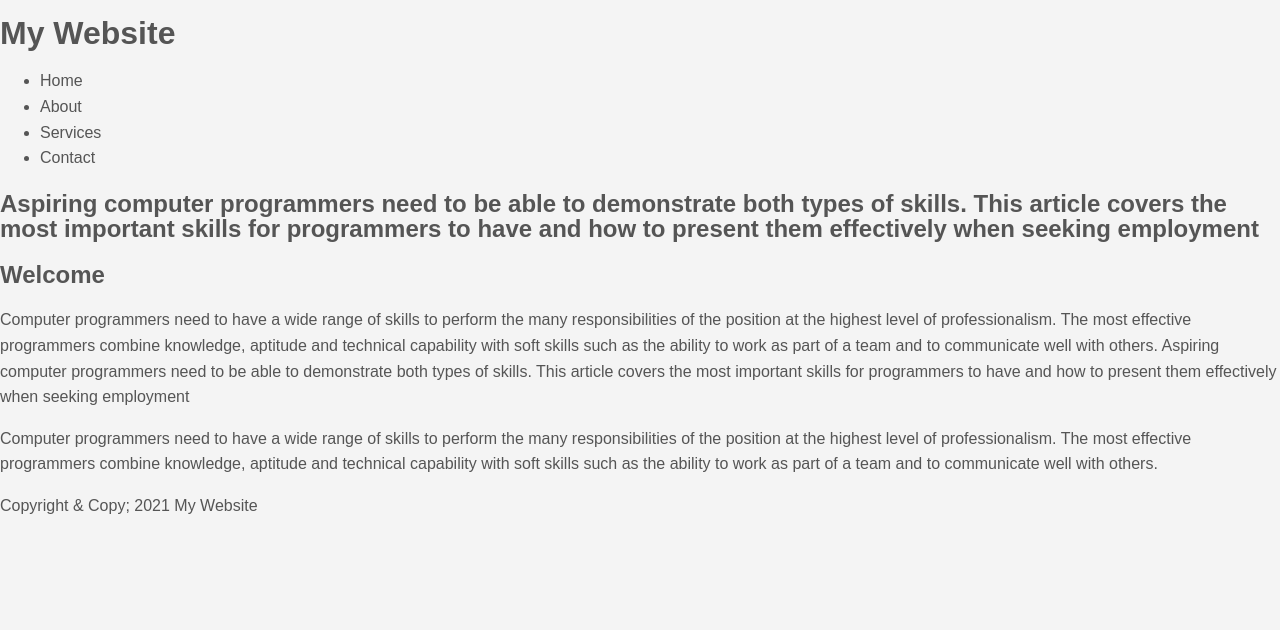
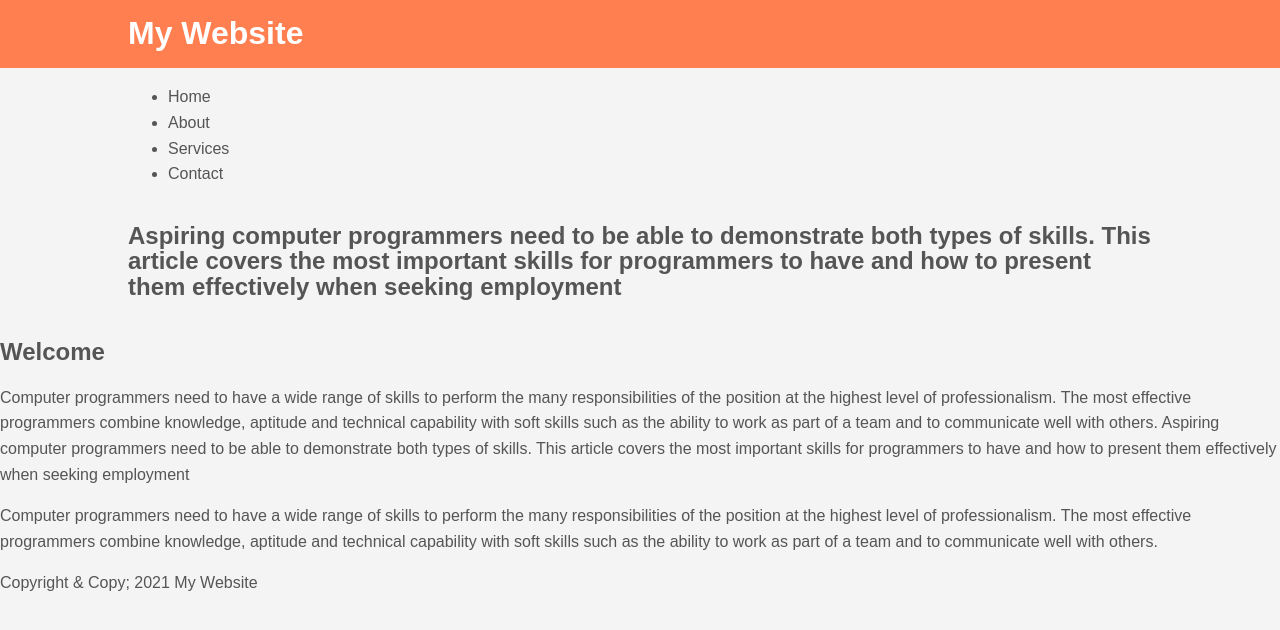
Before and after one commit to Theuri0411/CSS-Practice, a plain HTML site: page my website/index.html in a window 1280 px wide. Drawn offline with Linux system fonts and the light colour scheme.

Commit message:
Styled  container and main header

```diff
--- a/my website/css/style.css
+++ b/my website/css/style.css
@@ -6,3 +6,14 @@ body {
     line-height: 1.6em;
     margin: 0;
 }
+
+.container {
+    width: 80%;
+    margin: auto;
+    overflow: hidden;
+}
+
+#main-header {
+    background-color: coral;
+    color: #fff;
+}
```
